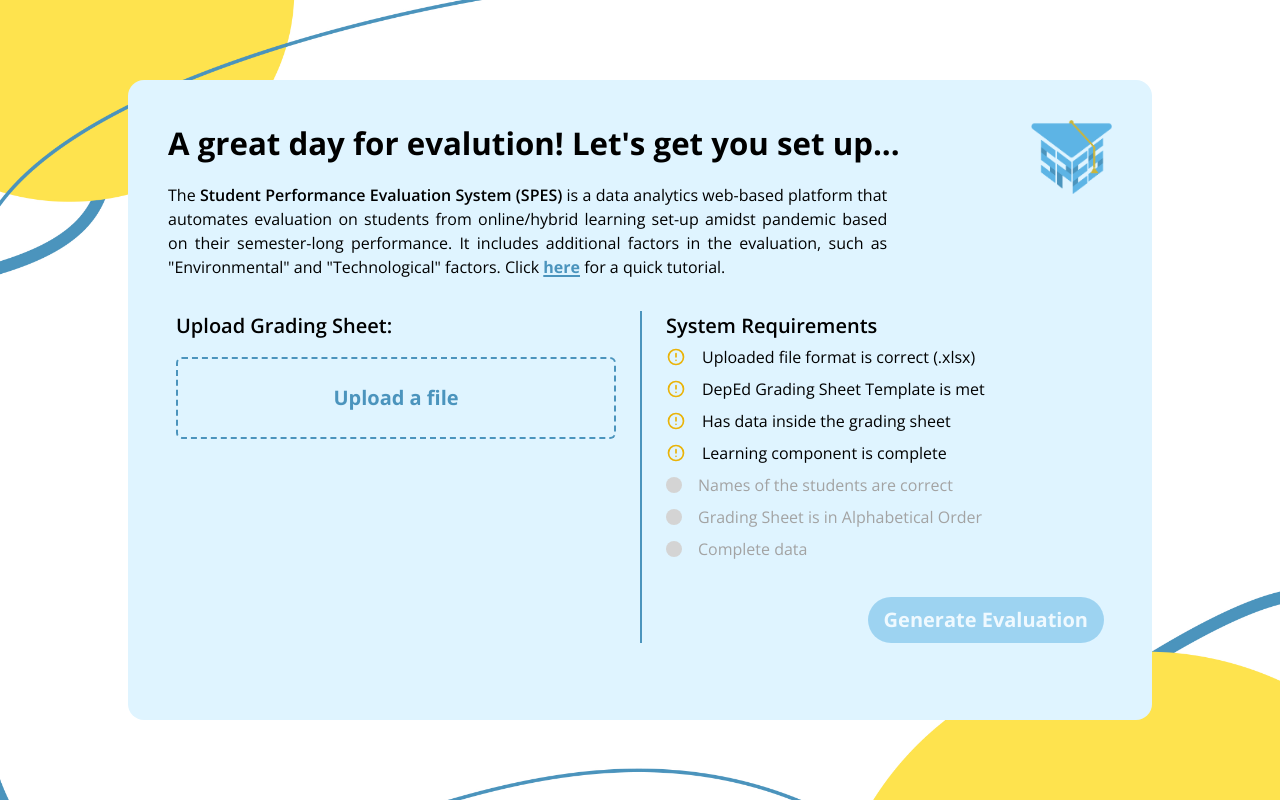
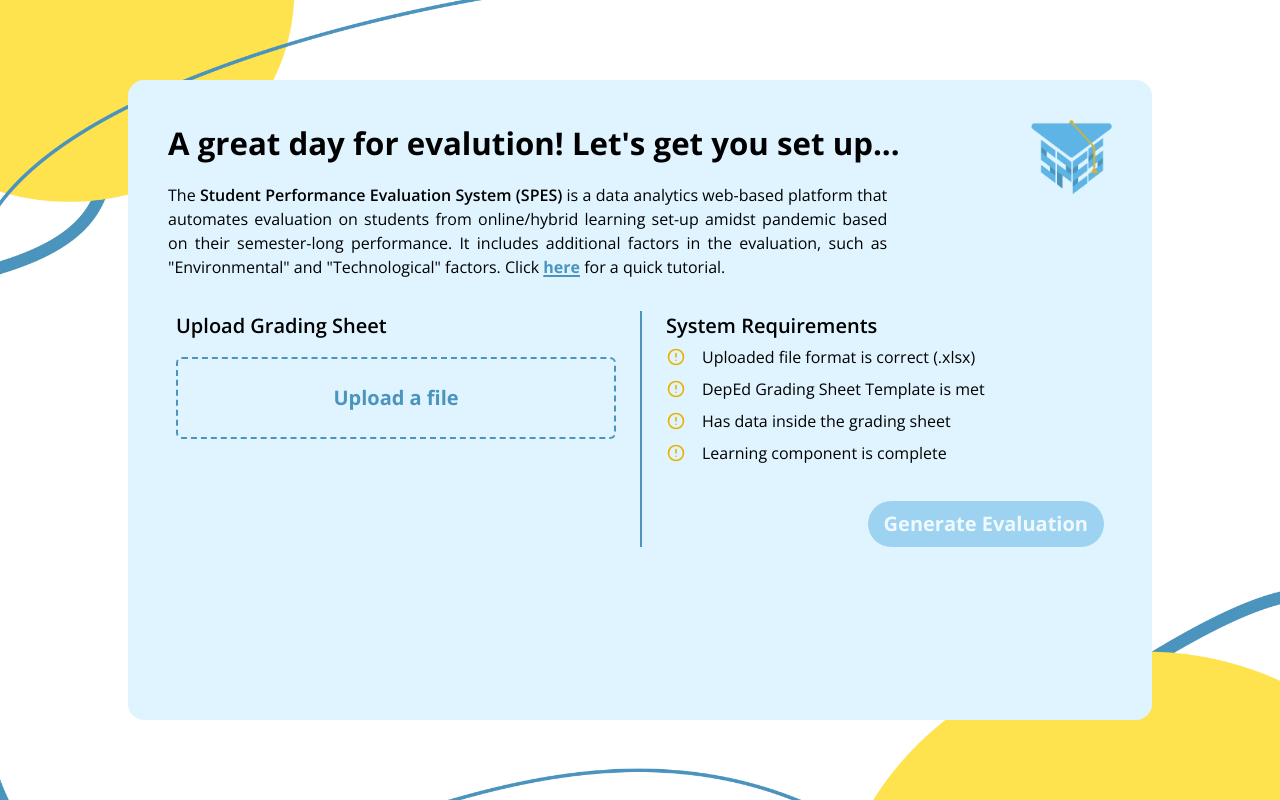
Before and after one commit to Polaf05/spes_capstone, a Next.js app: page /getting-started in a window 1280 px wide. Built offline with nearby package versions, Linux system fonts and the light colour scheme.

Commit message:
enhanced UI

```diff
--- a/pages/getting-started.tsx
+++ b/pages/getting-started.tsx
@@ -527,9 +527,6 @@ const gettingStarted = (user: any) => {
     "DepEd Grading Sheet Template is met",
     "Has data inside the grading sheet",
     "Learning component is complete",
-    "Names of the students are correct",
-    "Grading Sheet is in Alphabetical Order",
-    "Complete data",
   ];
 
   const [page, setPage] = useState<number>(4);
@@ -630,7 +627,7 @@ const gettingStarted = (user: any) => {
                         <h3 className="font-bold text-white"></h3>
                       </div> */}
                       <h3 className="font-semibold text-lg">
-                        Upload Grading Sheet:{" "}
+                        Upload Grading Sheet{" "}
                         <span className="underline font-light">{fileName}</span>
                       </h3>
                     </div>
```
